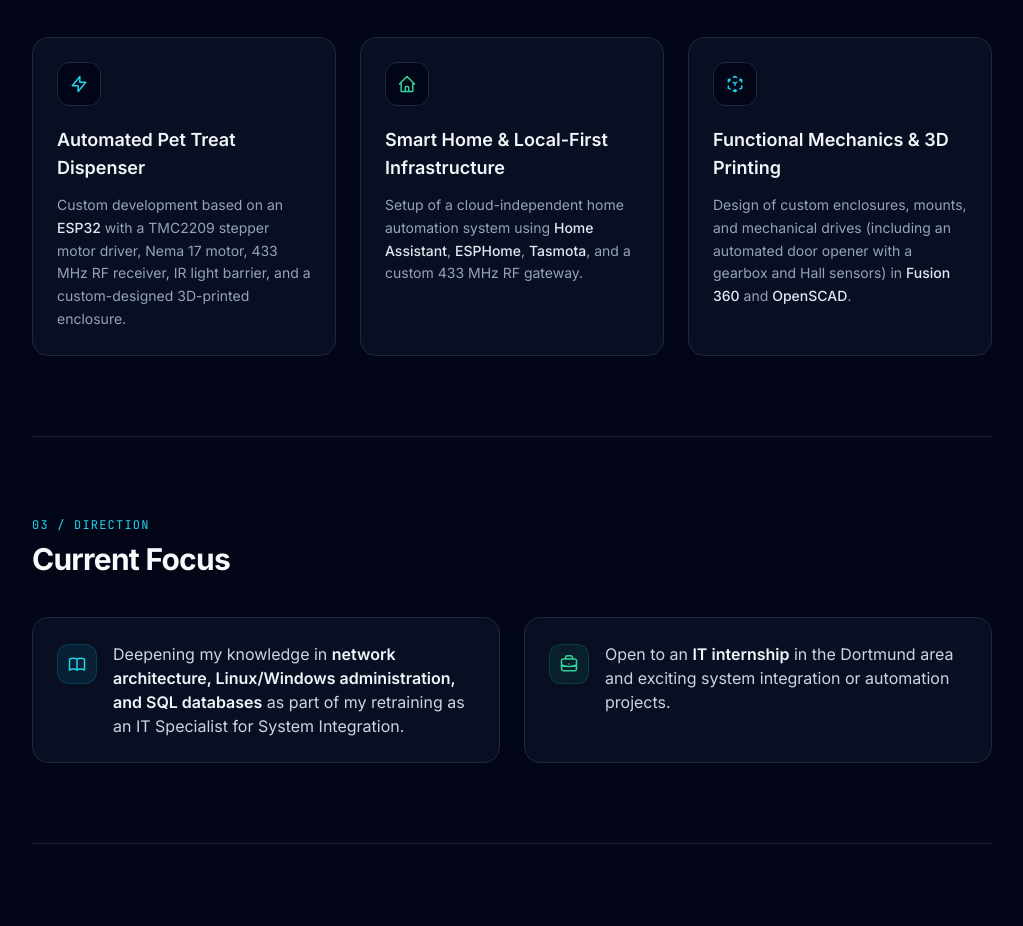
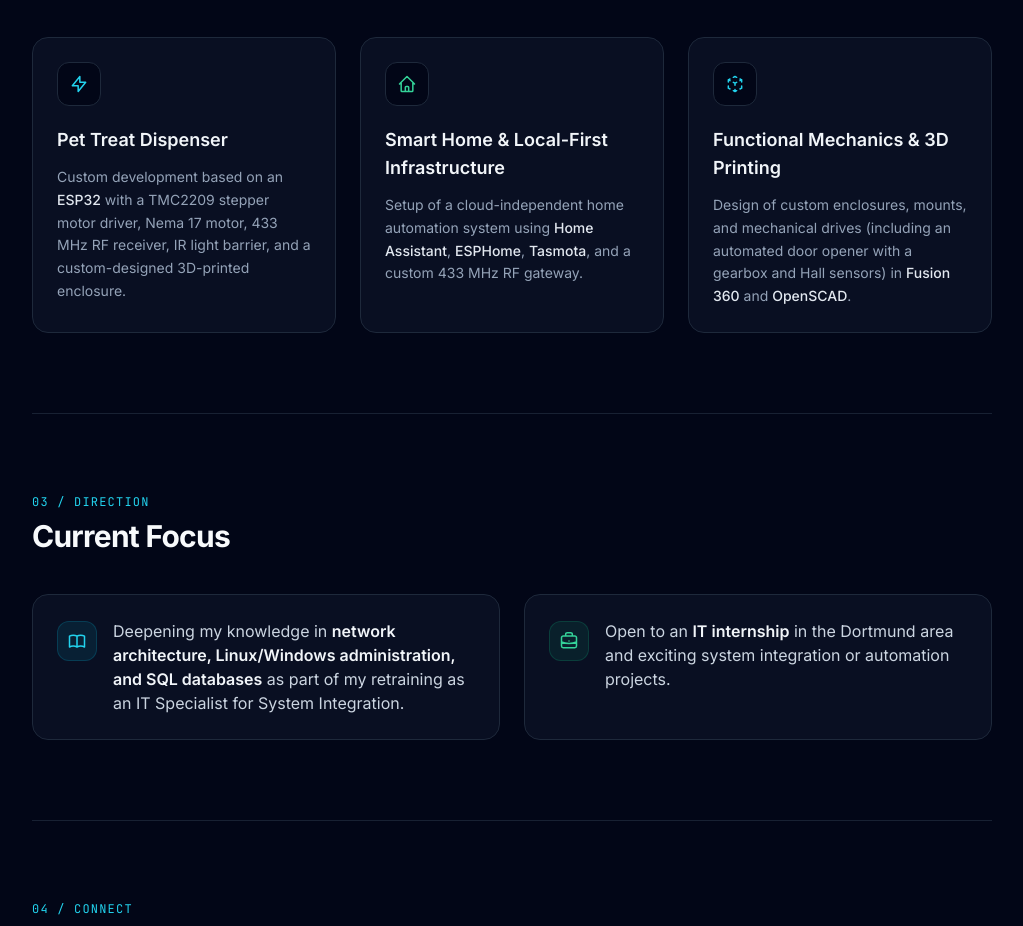
Before and after one commit to LR3500/LR3500, a plain HTML site: page index.html in a window 1280 px wide. Shown: the part 1270-2196 px from the top of the page, without its empty margins (128-1151 px from the left). Drawn offline with nearby package versions, Linux system fonts and the light colour scheme.

Commit message:
Weiteres Feintuning

```diff
--- a/index.html
+++ b/index.html
@@ -223,7 +223,7 @@
                             </svg>
                         </div>
                         <h3 class="text-lg font-semibold text-slate-100 group-hover:text-cyan-300 transition-colors mb-3">
-                            Automated Pet Treat Dispenser
+                            Pet Treat Dispenser
                         </h3>
                         <p class="text-sm text-slate-400 leading-relaxed">
                             Custom development based on an <span class="text-slate-200 font-medium">ESP32</span> with a TMC2209 stepper motor driver, Nema 17 motor, 433 MHz RF receiver, IR light barrier, and a custom-designed 3D-printed enclosure.
```
